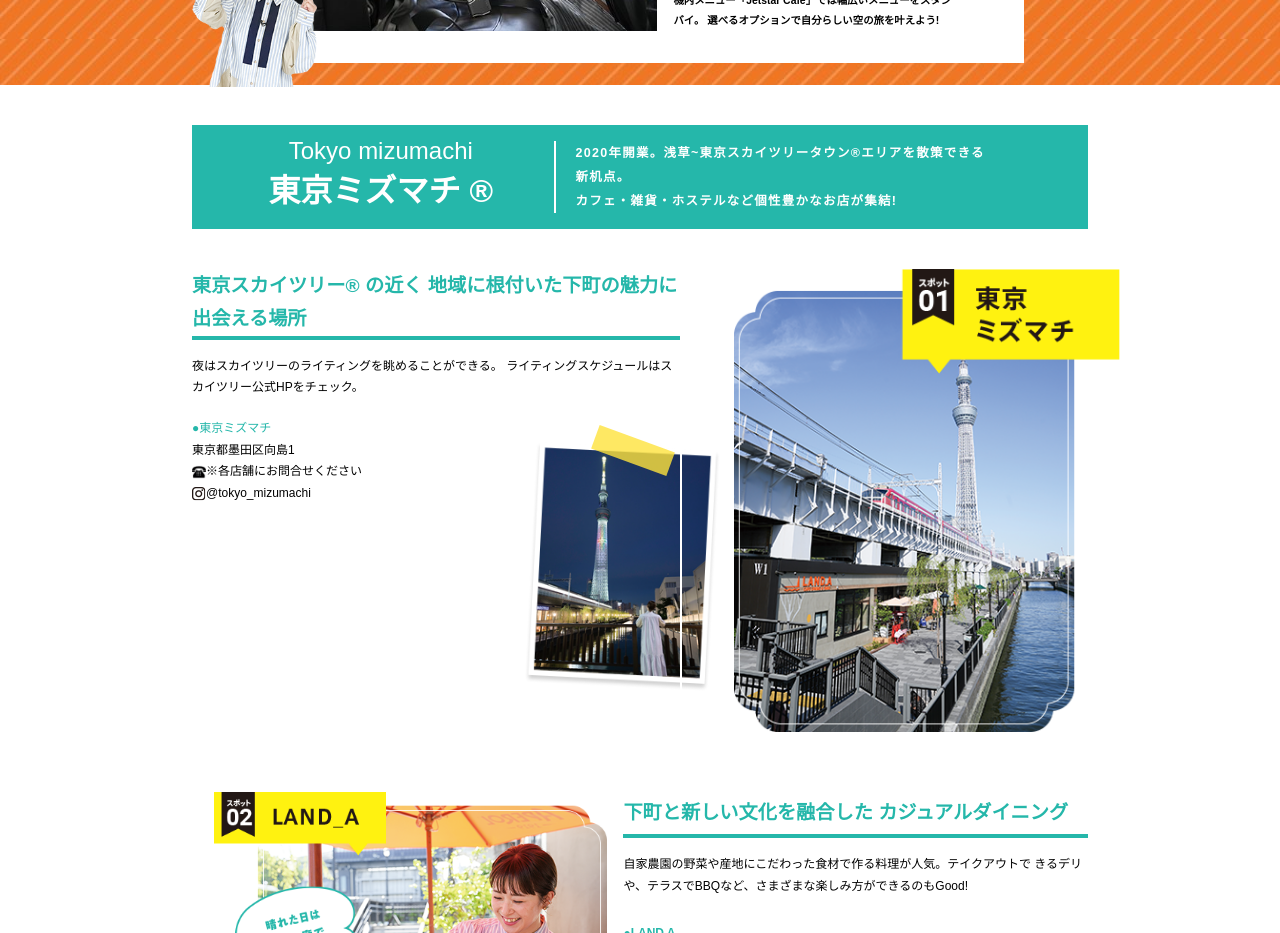
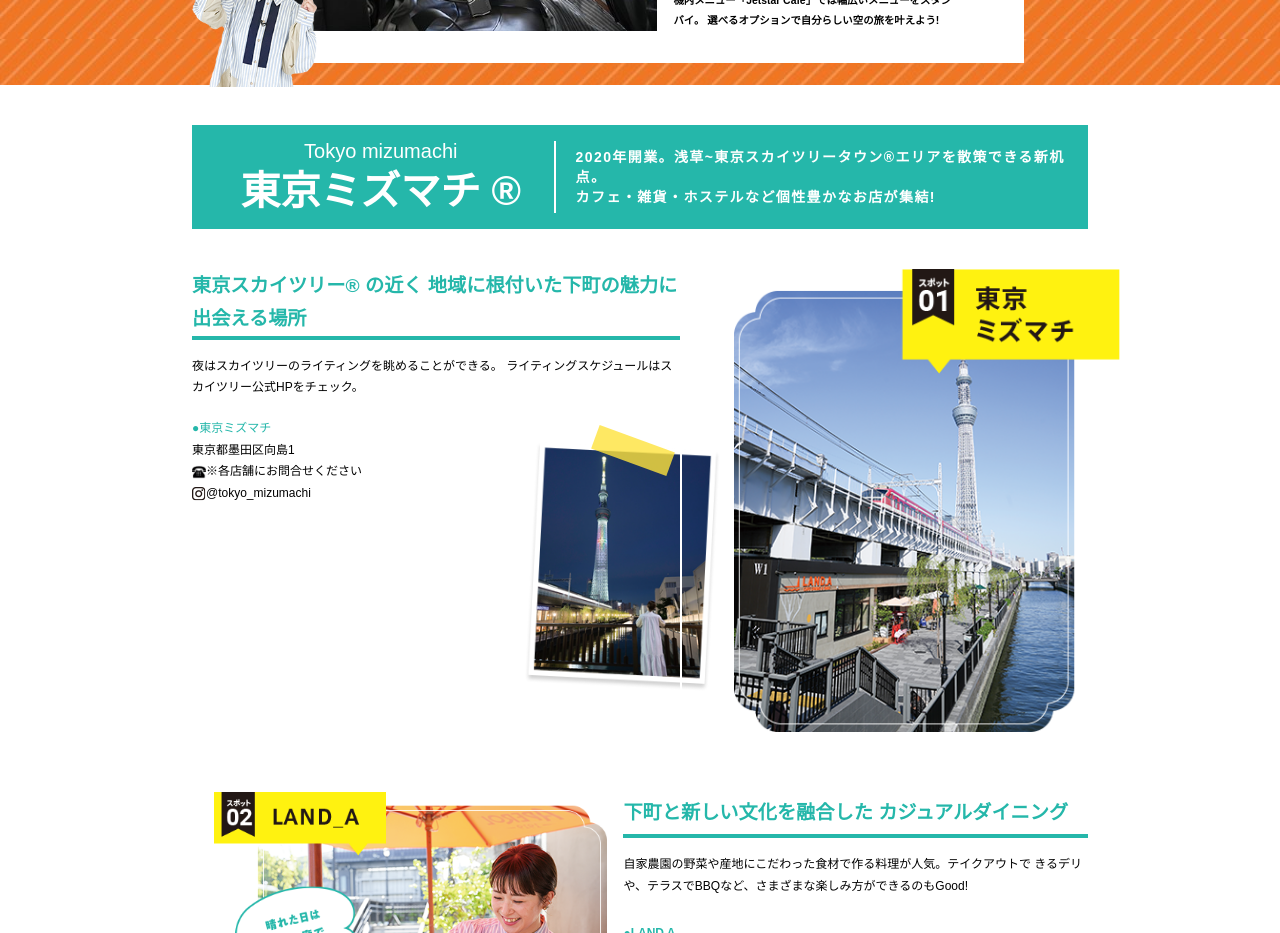
Before and after one commit to hars123h/japenese_toursite, a React (Create React App) app: page / in a window 1280 px wide. Shown: the part 1280-2213 px from the top of the page. Built offline with nearby package versions, Linux system fonts and the light colour scheme.

Commit message:
Some chnages

```diff
--- a/public/index.html
+++ b/public/index.html
@@ -1,5 +1,5 @@
 <!DOCTYPE html>
-<html lang="en">
+<html lang="jp">
   <head>
     <meta charset="utf-8" />
     <link rel="icon" href="%PUBLIC_URL%/favicon.ico" />
@@ -7,7 +7,7 @@
     <meta name="theme-color" content="#000000" />
     <meta
       name="description"
-      content="Web site created using create-react-app"
+      content="フリーアナウンサーでタレントの岡崎夢さんが、流行の発信地・東京の話題のエリアをナビゲート！あなたも今すぐジェットスターに乗って東京旅に出かけよう！"
     />
     <link rel="apple-touch-icon" href="%PUBLIC_URL%/logo192.png" />
     <link href="https://fonts.googleapis.com/css?family=M+PLUS+1p">
@@ -15,7 +15,7 @@
 
     <link rel="manifest" href="%PUBLIC_URL%/manifest.json" />
 
-    <title>jetstar ジェットスターで行く！東京アップデート旅 | 高松-東京(成田)線</title>
+    <title>Jetstar ジェットスターで行く！東京アップデート旅 | 高松-東京(成田)線</title>
   </head>
   <body>
     <noscript>You need to enable JavaScript to run this app.</noscript>
--- a/src/App.jsx
+++ b/src/App.jsx
@@ -112,13 +112,13 @@
         <div className='w-screen'>
           <div className="box text-white bg-[#25b7aa] flex flex-col md:flex-row  p-4 mt-10 md:w-[60%] w-[90%] mx-auto cstm:w-[51%] max-w-6xl widthOuter">
             <div className='flex flex-col justify-center items-center md:w-[40%] pb-5 md:pb-0 md:-translate-y-2'>
-              <div className='text-bold text-3xl md:text-[1.5rem] mb-2 text-center cstm:text-[1.5rem] '>Tokyo mizumachi</div>
-              <div className='font-bold md:text-[2.8rem] sm:text-lg   font:bold cstm:text-[2rem] '>東京ミズマチ &#174;</div>
+              <div className='text-bold text-3xl md:text-[1.5rem] mb-2 text-center cstm:text-[20px] '>Tokyo mizumachi</div>
+              <div className='font-bold md:text-[2.8rem] sm:text-lg   font:bold cstm:text-[40px] '>東京ミズマチ &#174;</div>
             </div>
-            <div className='md:w-[60%] cstm:flex cstm:flex-col cstm:justify-center cstm:leading-6  xcstm:text-[10px] border-t-2 md:border-t-0 border-white md:border-l-2 md:border-white md:pl-5 pl-0 font-bold text-[0.60rem] md:text-[16px] s3Para'>
-              <div className=' cstm:text-[12.5px] cstm:tracking-widest'>2020年開業。浅草~東京スカイツリータウン&#174;エリアを散策できる</div>
-              <div className=' cstm:text-[12.5px] cstm:tracking-widest'>新机点。</div>
-              <div className=' cstm:text-[12.5px] cstm:tracking-widest'>カフェ・雑貨・ホステルなど個性豊かなお店が集結!</div>
+            <div className='md:w-[60%] cstm:flex cstm:flex-col cstm:justify-center cstm:leading-6  xcstm:text-[10px] border-t-2 md:border-t-0 border-white md:border-l-2 md:border-white md:pl-5 pl-0 font-bold text-[0.60rem] md:text-[16px] s3Para' style={{lineHeight:"20px"}}>
+              <div className=' cstm:text-[14px] cstm:tracking-widest'>2020年開業。浅草~東京スカイツリータウン&#174;エリアを散策できる新机点。</div>
+              {/* <div className=' cstm:text-[14px] cstm:tracking-widest'>新机点。</div> */}
+              <div className=' cstm:text-[14px] cstm:tracking-widest'>カフェ・雑貨・ホステルなど個性豊かなお店が集結!</div>
             </div>
           </div>
 
@@ -322,7 +322,7 @@
               <div className='text-bold md:text-3xl cstm:text-xl shiEng engFont'>Shibuya</div>
               <div className='font-bold md:text-5xl cstm:text-3xl shijpy japFont'>渋谷</div>
             </div>
-            <div className='md:w-[60%] cstm:flex cstm:flex-col cstm:justify-center border-t-2 md:border-t-0 border-white md:border-l-2 md:border-white md:pl-5 pl-0 font-bold md:text-sm xcstm:text-[0.53rem] nokn:text-xs shibSmall '>
+            <div className='md:w-[60%] cstm:flex cstm:flex-col cstm:justify-center cstm:text-[14px] border-t-2 md:border-t-0 border-white md:border-l-2 md:border-white md:pl-5 pl-0 font-bold md:text-sm xcstm:text-[0.53rem] nokn:text-xs shibSmall '>
               <div>若者や外国人観光客が集まる流行の発信地・渋谷で、東京の“いま”</div>
               <div>を体感!</div>
             </div>
@@ -358,7 +358,7 @@
                 {/* GALLERY」では映像による空間演出や期間限定の展示が楽しめる。 */}
               </div>
               <div className="part2 text-black md:text-[0.8rem] p-1 mt-4 xcstm:text-[0.54rem] cstm:text-[11.5px] shiParamobile" style={{ lineHeight: '1.8em' }}>
-                <div>2019年に開業した「渋谷スクランブルスクエア」にある展望施設「SHIBUYASKY」は、街を一望できる絶景スポット。 屋内展望回廊「SKY-GALLERY」では映像による空間演出や期間限定の展示が楽し <br />める。</div>
+                <div>2019年に開業した「渋谷スクランブルスクエア」にある展望施設「SHIBUYASKY」は、街を一望できる絶景スポット。 屋内展望回廊「SKY-GALLERY」では映像による空間演出や期間限定の展示が楽しめる</div>
                 {/* <div>「SHIBUYASKY」は、街を一望できる絶景スポット。 屋内展望回廊「SKY-</div> */}
                 {/* GALLERY」では映像による空間演出や期間限定の展示が楽しめる。 */}
               </div>
```
